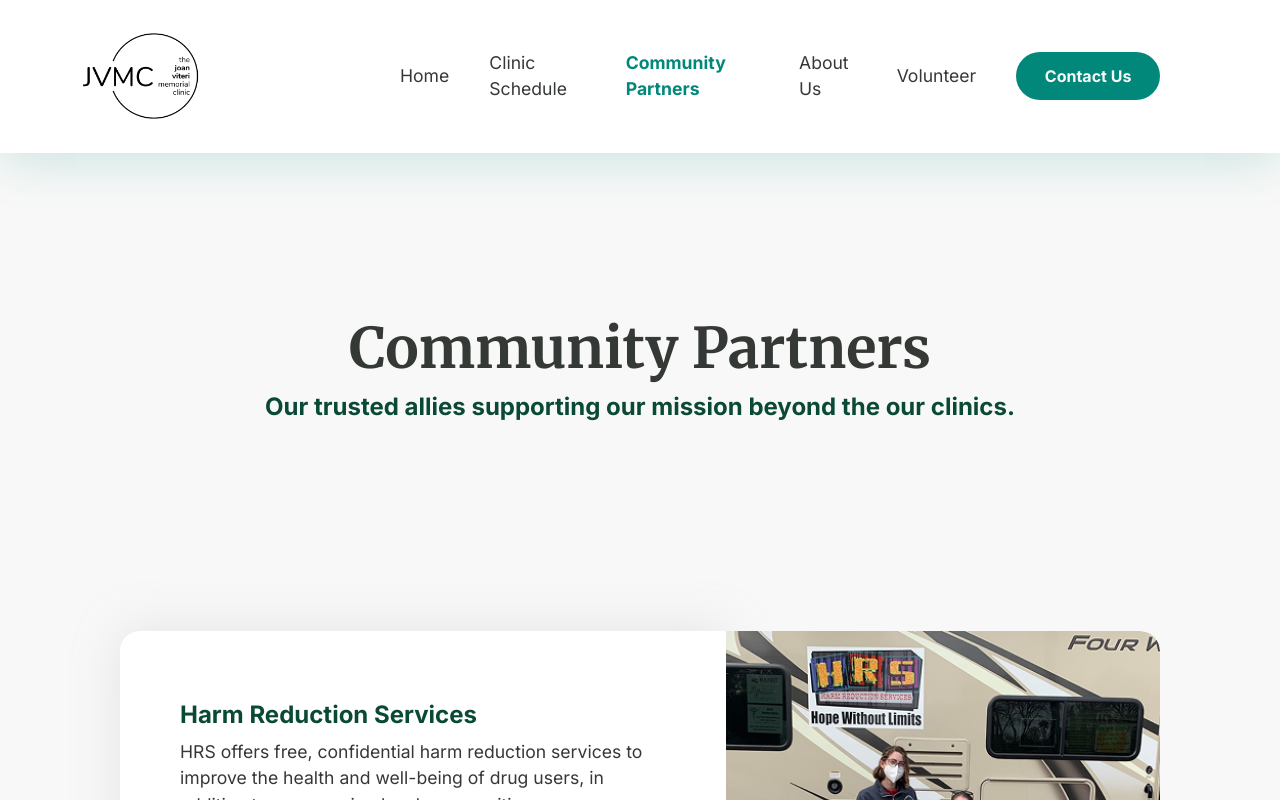
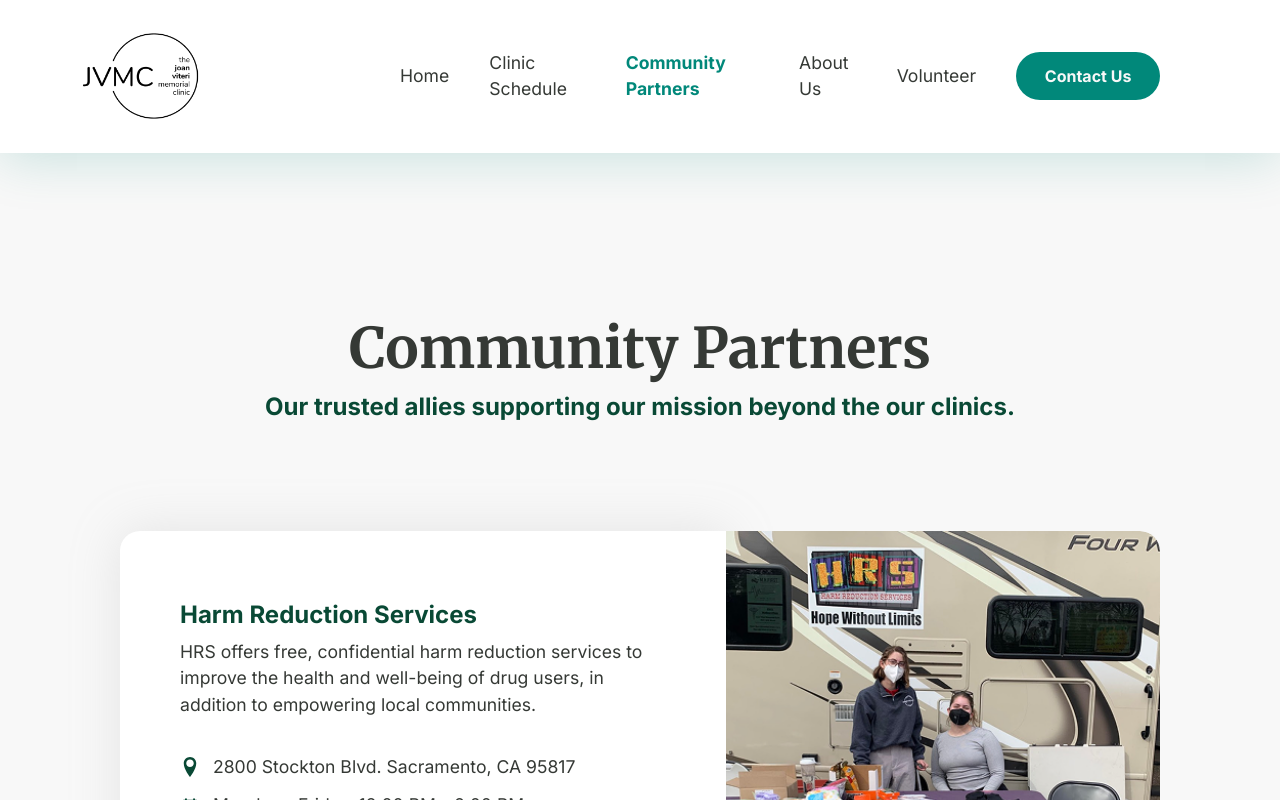
Before and after one commit to include-davis/jvmc, a Next.js app: page /community-partners in a window 1280 px wide. Shown: the top 800 px of the page. Built offline with nearby package versions, Linux system fonts and the light colour scheme.

Commit message:
fix alignment for partner cards

```diff
--- a/app/(pages)/community-partners/page.jsx
+++ b/app/(pages)/community-partners/page.jsx
@@ -12,6 +12,7 @@
 
   return (
     <main className={styles.page}>
+      <div className={styles.partnersSection}>
         <div className={styles.header}>
           <h1>{data.title}</h1>
           <h4>{data.subtitle}</h4>
@@ -70,6 +71,8 @@
             );
           })}
         </div>
+      </div>
+
 
         <div className={styles.carouselSection}>
           <div>
--- a/app/(pages)/community-partners/page.module.scss
+++ b/app/(pages)/community-partners/page.module.scss
@@ -9,6 +9,13 @@
   position: relative;
   // width: 1040px;
   overflow: hidden;
+}
+
+.partnersSection {
+    display: flex;
+    flex-direction: column;
+    align-items: center;
+    gap: var(--vertical-card-gap);
 }
 
 .header {
```
Lines whose indentation alone changed are shown as unchanged.
